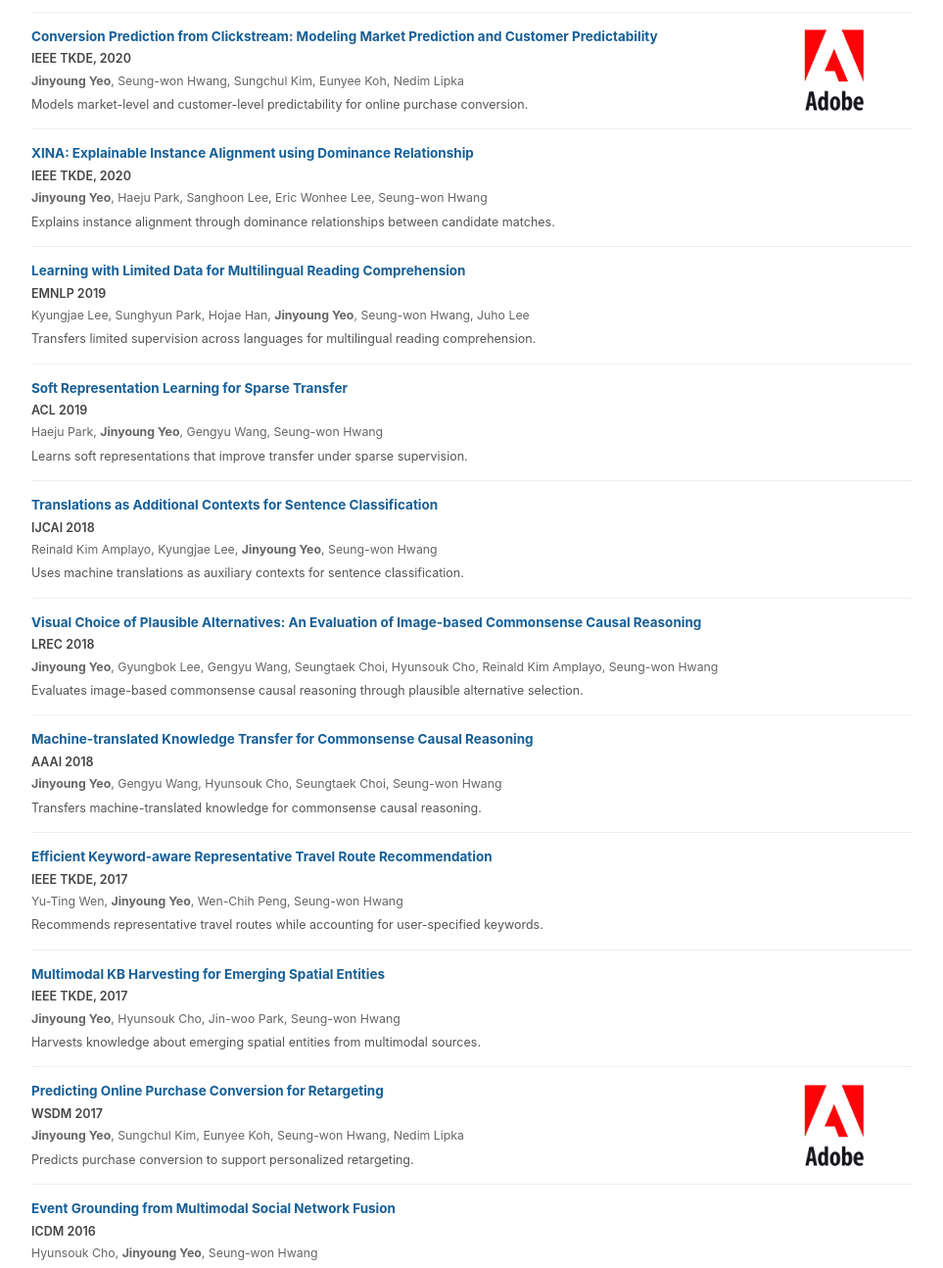
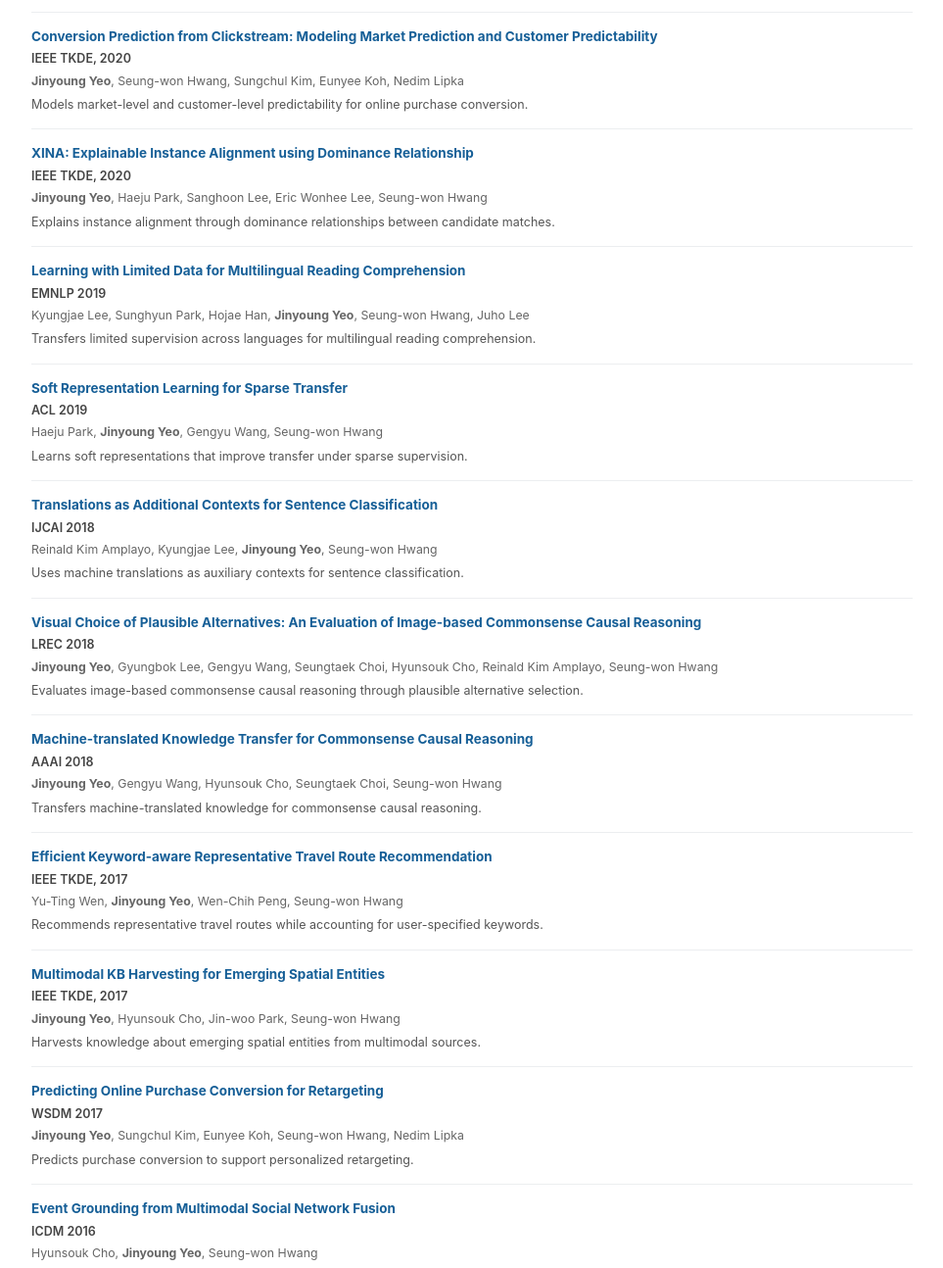
Before and after one commit to jinyoungyeo/jinyoungyeo.github.io, a plain HTML site: page index.html in a window 1280 px wide. Shown: the part 8528-9822 px from the top of the page at 98% size, without its empty margins (158-1121 px from the left). Drawn offline with Linux system fonts and the light colour scheme.

Commit message:
Update index.html

```diff
--- a/index.html
+++ b/index.html
@@ -1053,8 +1053,7 @@
         </p>
 
     </li>
-    <li class="industry-paper">
-  <div class="paper-content">
+    <li>
     <p class="paper-title">
           <a href="https://scholar.google.com/scholar?q=TUTORING%3A%20Instruction-grounded%20Conversational%20Agent%20for%20Language%20Learners" target="_blank" rel="noopener">
             TUTORING: Instruction-grounded Conversational Agent for Language Learners
@@ -1069,15 +1068,6 @@
         <p class="paper-description">
           Builds an instruction-grounded conversational tutor for language learners.
         </p>
-       </div>
-
-  <img
-    class="industry-logo"
-    src="tutoring.png"
-    alt="Tutoring"
-    title="Tutoring"
-  >
-
     </li>
   </ol>
 
@@ -1235,8 +1225,7 @@
         </p>
 
     </li>
-    <li class="industry-paper">
-  <div class="paper-content">
+    <li>
     <p class="paper-title">
           <a href="https://scholar.google.com/scholar?q=Conversion%20Prediction%20from%20Clickstream%3A%20Modeling%20Market%20Prediction%20and%20Customer%20Predictability" target="_blank" rel="noopener">
             Conversion Prediction from Clickstream: Modeling Market Prediction and Customer Predictability
@@ -1251,14 +1240,6 @@
         <p class="paper-description">
           Models market-level and customer-level predictability for online purchase conversion.
         </p>
-       </div>
-
-  <img
-    class="industry-logo"
-    src="adobe.png"
-    alt="Adobe Research"
-    title="Adobe Research"
-  >
     </li>
     <li>
         <p class="paper-title">
@@ -1396,8 +1377,7 @@
         </p>
 
     </li>
-    <li class="industry-paper">
-  <div class="paper-content">
+   <li>
     <p class="paper-title">
           <a href="https://scholar.google.com/scholar?q=Predicting%20Online%20Purchase%20Conversion%20for%20Retargeting" target="_blank" rel="noopener">
             Predicting Online Purchase Conversion for Retargeting
@@ -1412,14 +1392,6 @@
         <p class="paper-description">
           Predicts purchase conversion to support personalized retargeting.
         </p>
-      </div>
-
-  <img
-    class="industry-logo"
-    src="adobe.png"
-    alt="Adobe Research"
-    title="Adobe Research"
-  >
     </li>
     <li>
         <p class="paper-title">
```
